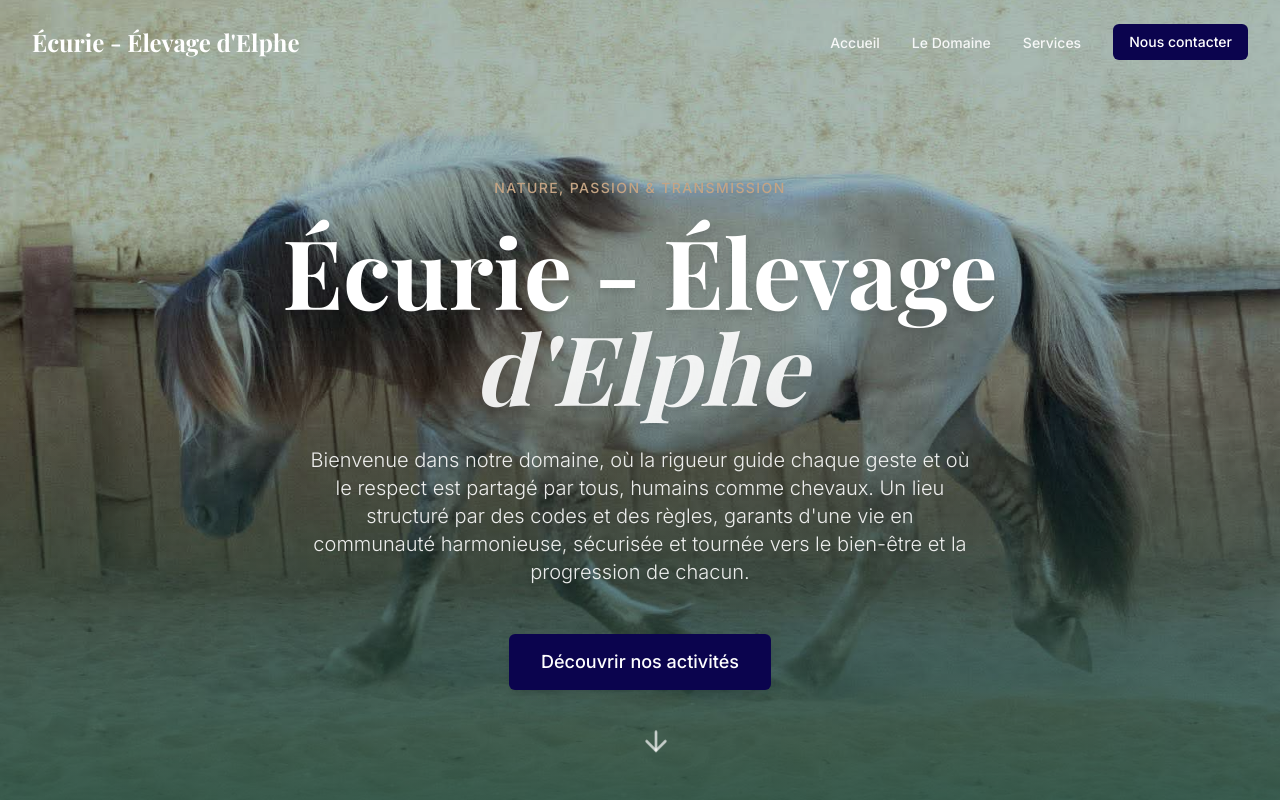
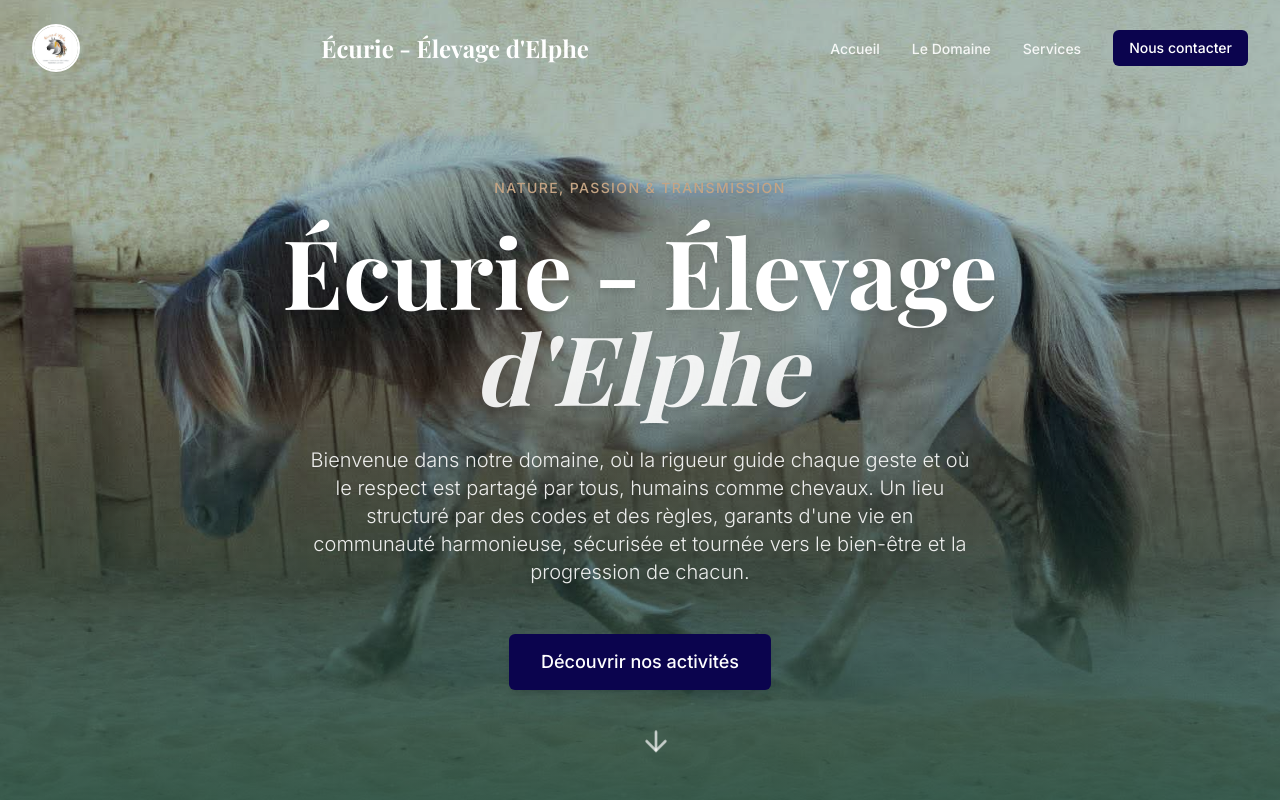
Before and after one commit to j-sicard/ecurie_elevage_d_elphe_vue, a Nuxt app: page / in a window 1280 px wide. Shown: the top 800 px of the page. Built offline with nearby package versions, Linux system fonts and the light colour scheme; a web font is replaced by a local one.

Commit message:
creation logo in navbar

```diff
--- a/components/layout/AppNavbar.vue
+++ b/components/layout/AppNavbar.vue
@@ -50,6 +50,11 @@ const linkClass = computed(() =>
   <nav :class="navClass">
     <div class="max-w-7xl mx-auto px-4 sm:px-6 lg:px-8">
       <div class="flex justify-between items-center">
+        <img
+  src="/images/logo.jpg"
+  alt="Logo"
+  class="w-12 h-12 rounded-full object-cover border-2 border-white"
+/>
         <a href="/#home" :class="logoClass">
           Écurie - Élevage d'Elphe
         </a>
```
Also changed, not shown: public/images/logo.jpg (added).
